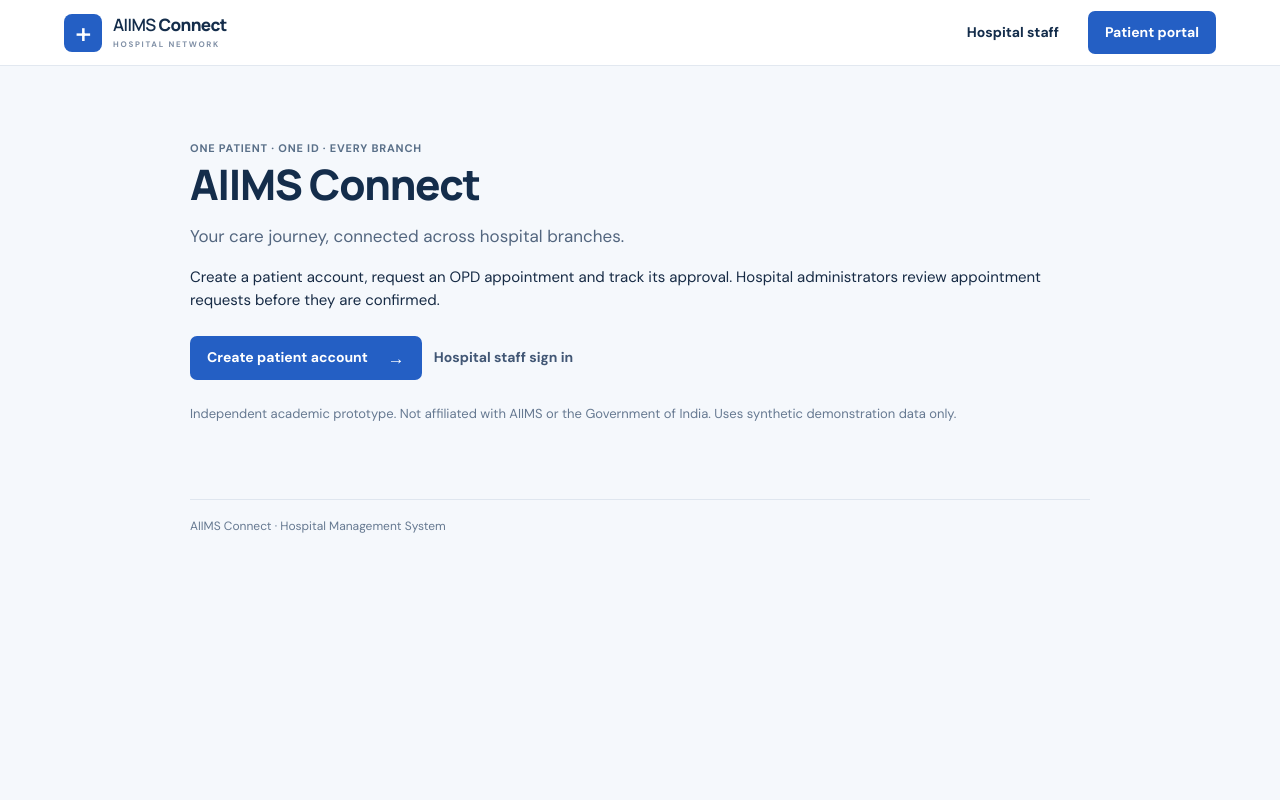
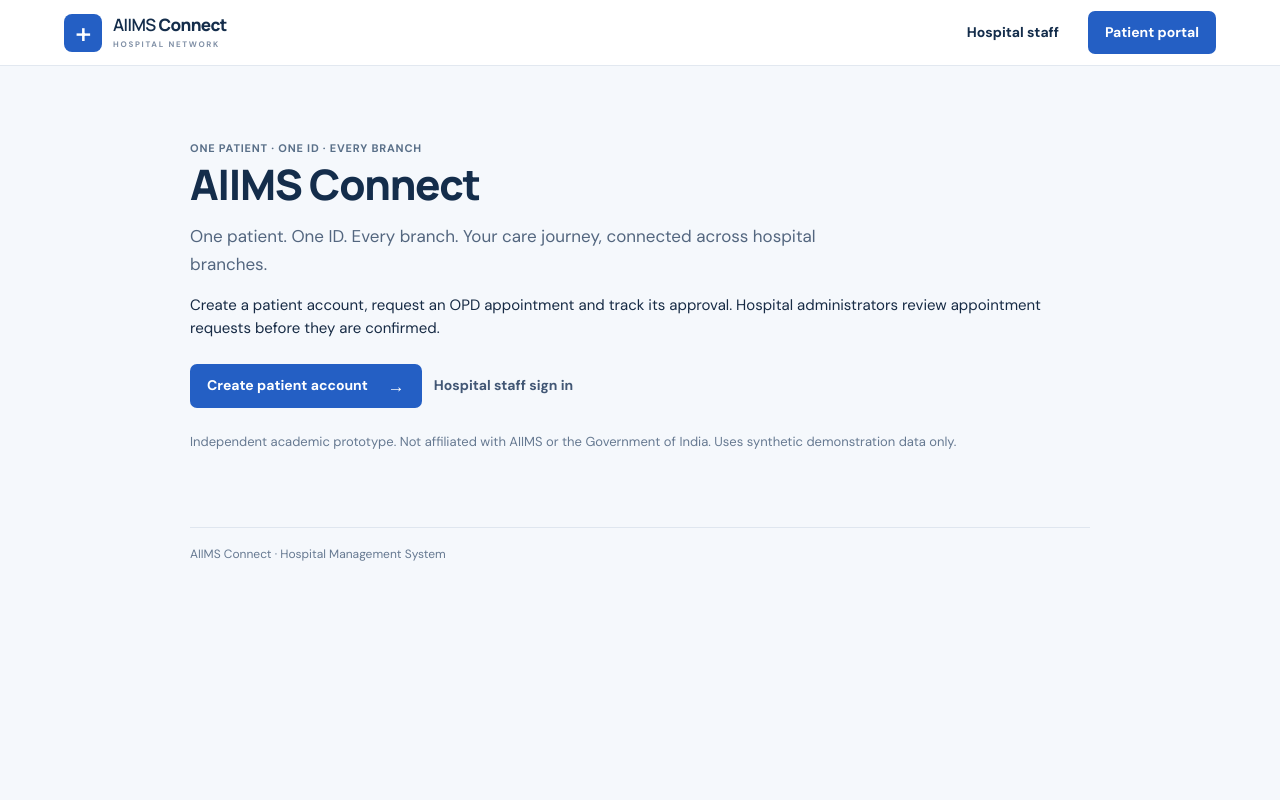
Before and after one commit to bitmorphic/aiims-connect, a Flask app: page / in a window 1280 px wide. Run offline with Flask 3, Linux system fonts and the light colour scheme; data that the repository does not hold is empty.

Commit message:
Preserve established One patient tagline on portal landing page

```diff
--- a/templates/landing.html
+++ b/templates/landing.html
@@ -15,7 +15,7 @@
   <main class="minimal-public-main">
     <span class="page-eyebrow">ONE PATIENT · ONE ID · EVERY BRANCH</span>
     <h1>AIIMS Connect</h1>
-    <p class="lead">Your care journey, connected across hospital branches.</p>
+    <p class="lead">One patient. One ID. Every branch. Your care journey, connected across hospital branches.</p>
     <p>Create a patient account, request an OPD appointment and track its approval. Hospital administrators review appointment requests before they are confirmed.</p>
     <div class="public-portal-actions">
       <a class="button button-blue" href="{{ url_for('main.patient_signup') }}">Create patient account <span>→</span></a>
```
